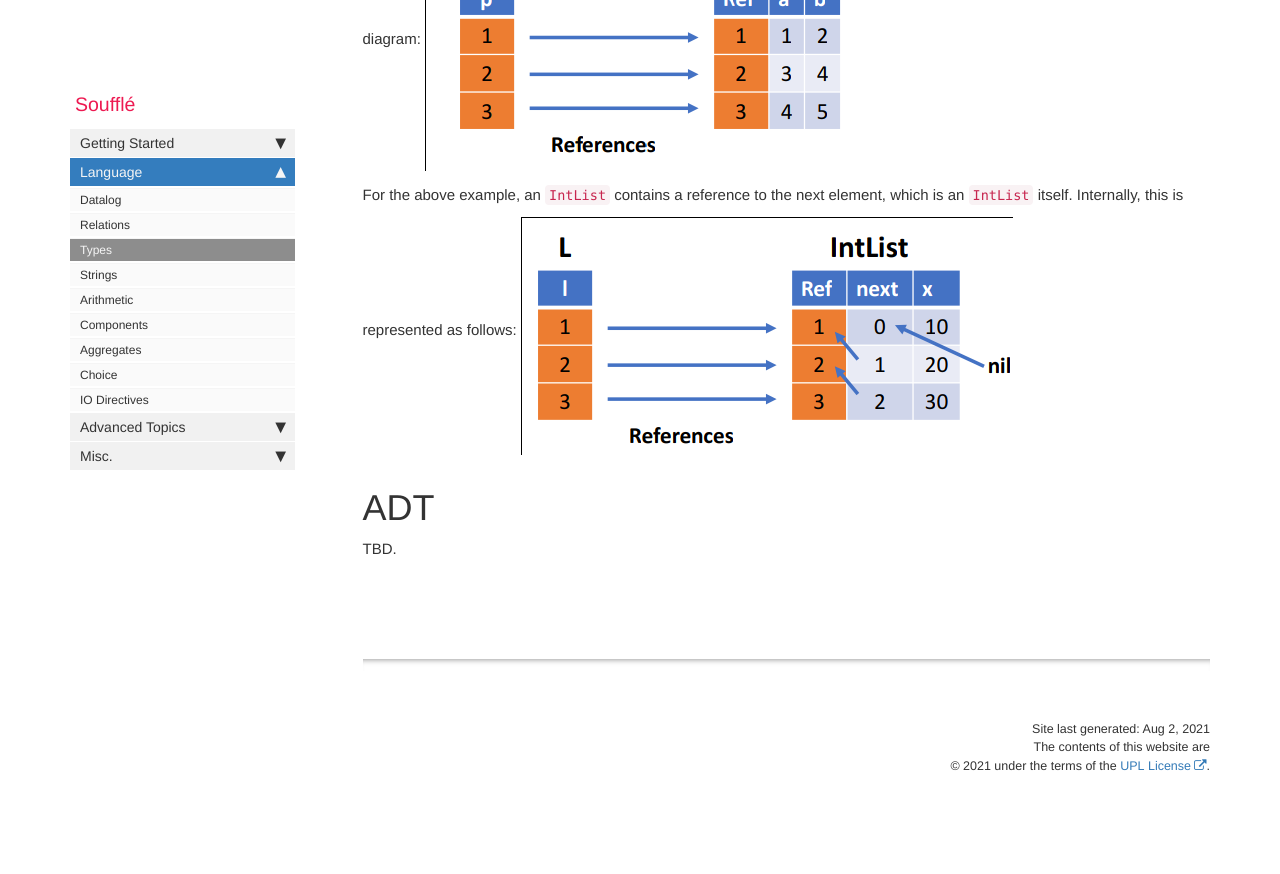
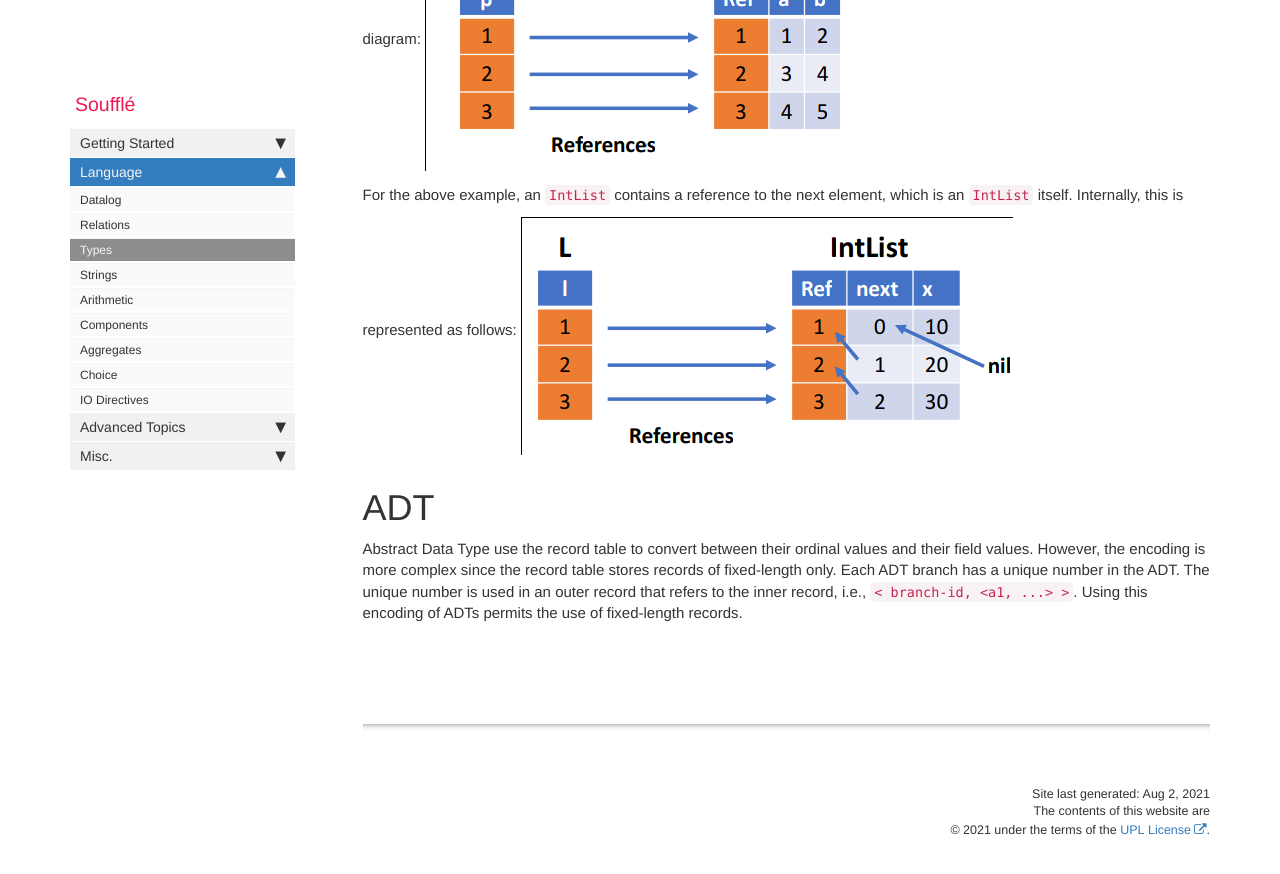
Before and after one commit to souffle-lang/souffle-lang.github.io, a Jekyll site: the page built from pages/docs/types.md, in a window 1280 px wide and 900 px high, scrolled down 11221 px. Shown: the top 874 px of the window. Built offline with Jekyll 4.4.1, drawn with Linux system fonts in a browser that asks for light colours; comment, search, counter and statistics services are not loaded; before the commit the page ends 12057 px from its top, so only the background shows below that.

Commit message:
Update types.md

```diff
--- a/pages/docs/types.md
+++ b/pages/docs/types.md
@@ -410,4 +410,4 @@ Internally, this is represented as follows:
 <img src="img/record_recursive.png" alt="Record table with recursion example">
 
 # ADT
-TBD.
+Abstract Data Type use the record table to convert between their ordinal values and their field values. However, the encoding is more complex since the record table stores records of fixed-length only. Each ADT branch has a unique number in the ADT. The unique number is used in an outer record that refers to the inner record, i.e., `< branch-id, <a1, ...> >`. Using this encoding of ADTs permits the use of fixed-length records.
```
